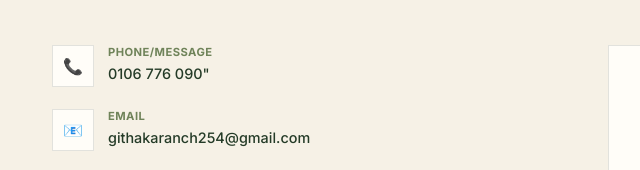
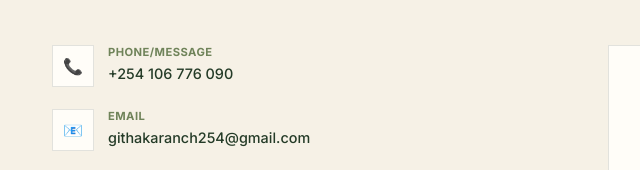
Before and after one commit to Vinnie-hub/githakaranch, a plain HTML site: page index.html in a window 1280 px wide. Shown: the part 10539-10709 px from the top of the page, 0-640 px from the left. Drawn offline with Linux system fonts and the light colour scheme.

Commit message:
Updated website

```diff
--- a/index.html
+++ b/index.html
@@ -2340,7 +2340,7 @@
               <div class="c-icon">📞</div>
               <div class="c-detail">
                 <strong>Phone/Message</strong
-                ><a href="tel:+254106776090">0106 776 090" </a>
+                ><a href="tel:+254106776090">+254 106 776 090</a>
               </div>
             </div>
             <div class="c-item">
```
